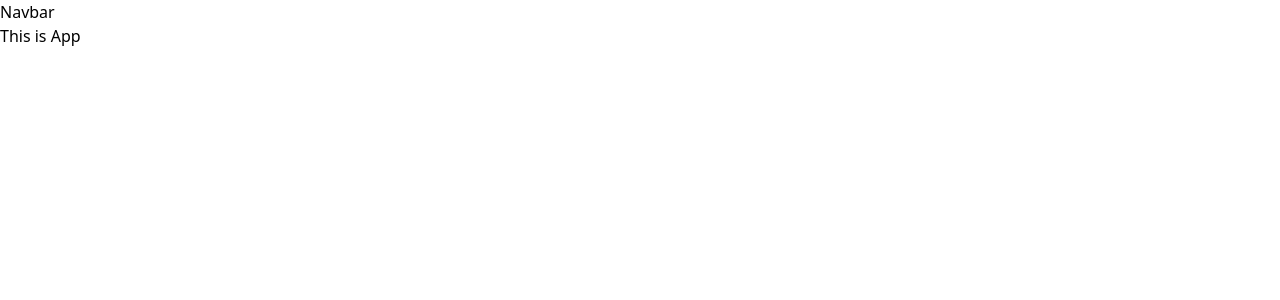
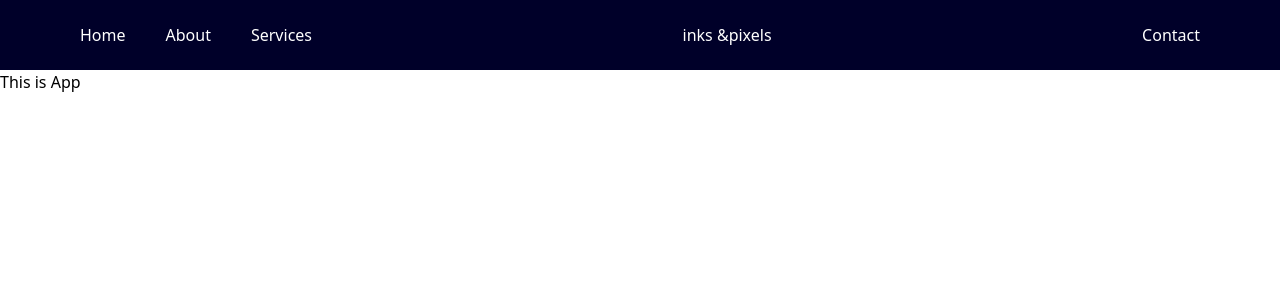
Before and after one commit to Tez-cyber/inks_pixels, a React (Vite) app: page / in a window 1280 px wide. Shown: the top 300 px of the page. Built offline with nearby package versions, Linux system fonts and the light colour scheme.

Commit message:
Added Navbar layout

```diff
--- a/package.json
+++ b/package.json
@@ -14,6 +14,7 @@
     "postcss": "^8.5.3",
     "react": "^19.0.0",
     "react-dom": "^19.0.0",
+    "react-router-dom": "^7.4.0",
     "tailwindcss": "^4.0.14"
   },
   "devDependencies": {
--- a/src/components/navbar/navbar.jsx
+++ b/src/components/navbar/navbar.jsx
@@ -1,7 +1,42 @@
-
+import { Link } from "react-router-dom";
 
 export const Navbar = () => {
-  return (
-    <div>Navbar</div>
-  )
+    const navLinks = [
+        { name: "Home", link: "/" },
+        { name: "About", link: "/about" },
+        { name: "Services", link: "/services" }
+    ]
+    return (
+        <nav
+            className={`bg-darkBlue px-20 sticky flex items-center
+                h-[70px] justify-between items- text-white
+            `}
+        >
+            {/* Nav links */}
+            <section className="">
+                <ul className="flex gap-10">
+                    {
+                        navLinks.map((link, i) => (
+                            <li className="" key={i}>
+                                {/* <Link to={link.link}>{link.name}</Link> */}
+                                <a href={link.link}>{link.name}</a>
+                            </li>
+                        ))
+                    }
+                </ul>
+            </section>
+            {/* ==== LOGO ==== */}
+            <section>
+                <h3>
+                    <span>inks &</span>
+                    <span>pixels</span>
+                </h3>
+            </section>
+            {/* ==== CONTACT ==== */}
+            <section>
+                <button>Contact</button>
+            </section>
+        </nav>
+
+    )
 }
```
Also changed, not shown: 1 other file (tests, documents, lock files or other folders).
